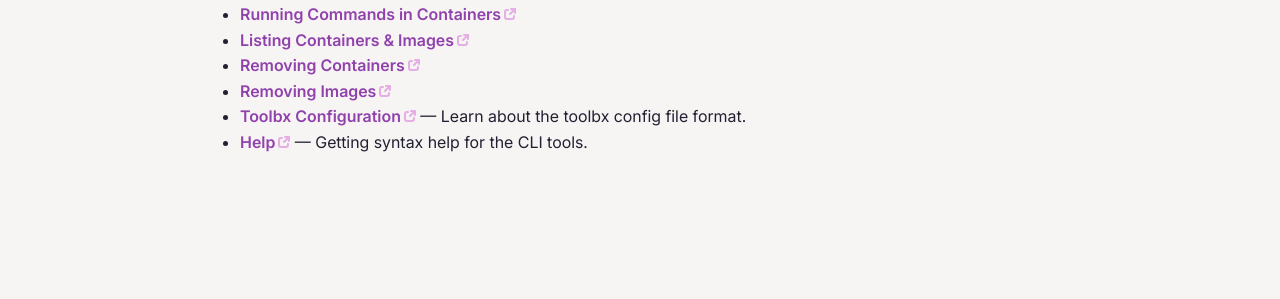
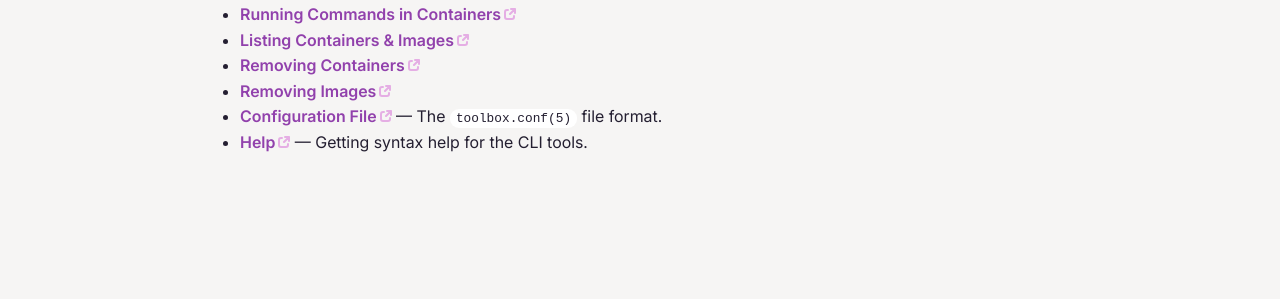
Before and after one commit to containers/containertoolbx.org, a Jekyll site: the page built from manual.md, in a window 1280 px wide. Shown: the part 1393-1692 px from the top of the page. Built offline with Jekyll 4.4.1, drawn with Linux system fonts in a browser that asks for light colours.

Commit message:
Tweak to refer to the configuration file as toolbox.conf
... because it's not spelt as toolbx.conf.

```diff
--- a/manual.md
+++ b/manual.md
@@ -35,5 +35,5 @@
 * [Listing Containers & Images](https://github.com/containers/toolbox/blob/main/doc/toolbox-list.1.md)
 * [Removing Containers](https://github.com/containers/toolbox/blob/main/doc/toolbox-rm.1.md)
 * [Removing Images](https://github.com/containers/toolbox/blob/main/doc/toolbox-rmi.1.md)
-* [Toolbx Configuration](https://github.com/containers/toolbox/blob/main/doc/toolbox.conf.5.md) — Learn about the toolbx config file format.
+* [Configuration File](https://github.com/containers/toolbox/blob/main/doc/toolbox.conf.5.md) — The `toolbox.conf(5)` file format.
 * [Help](https://github.com/containers/toolbox/blob/main/doc/toolbox-help.1.md) — Getting syntax help for the CLI tools.
```
